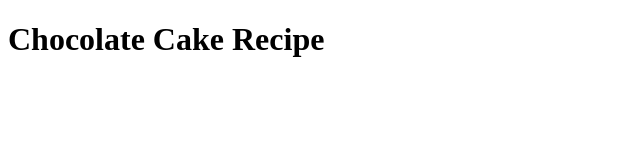
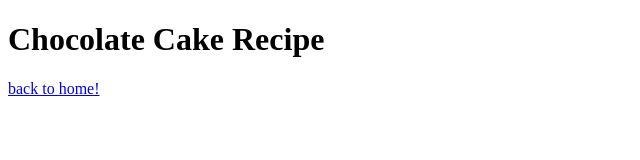
Before and after one commit to chennyxxx/odin-recipes, a plain HTML site: page recipes/chocolate-cake.html in a window 1280 px wide. Shown: the whole page, without its empty margins (0-640 px from the left). Drawn offline with Linux system fonts and the light colour scheme.

Commit message:
add link from recipe page back to home page

```diff
--- a/recipes/chocolate-cake.html
+++ b/recipes/chocolate-cake.html
@@ -7,5 +7,6 @@
 </head>
 <body>
     <h1>Chocolate Cake Recipe</h1>
+    <a href="index.html"> back to home!</a>
 </body>
 </html>
```
